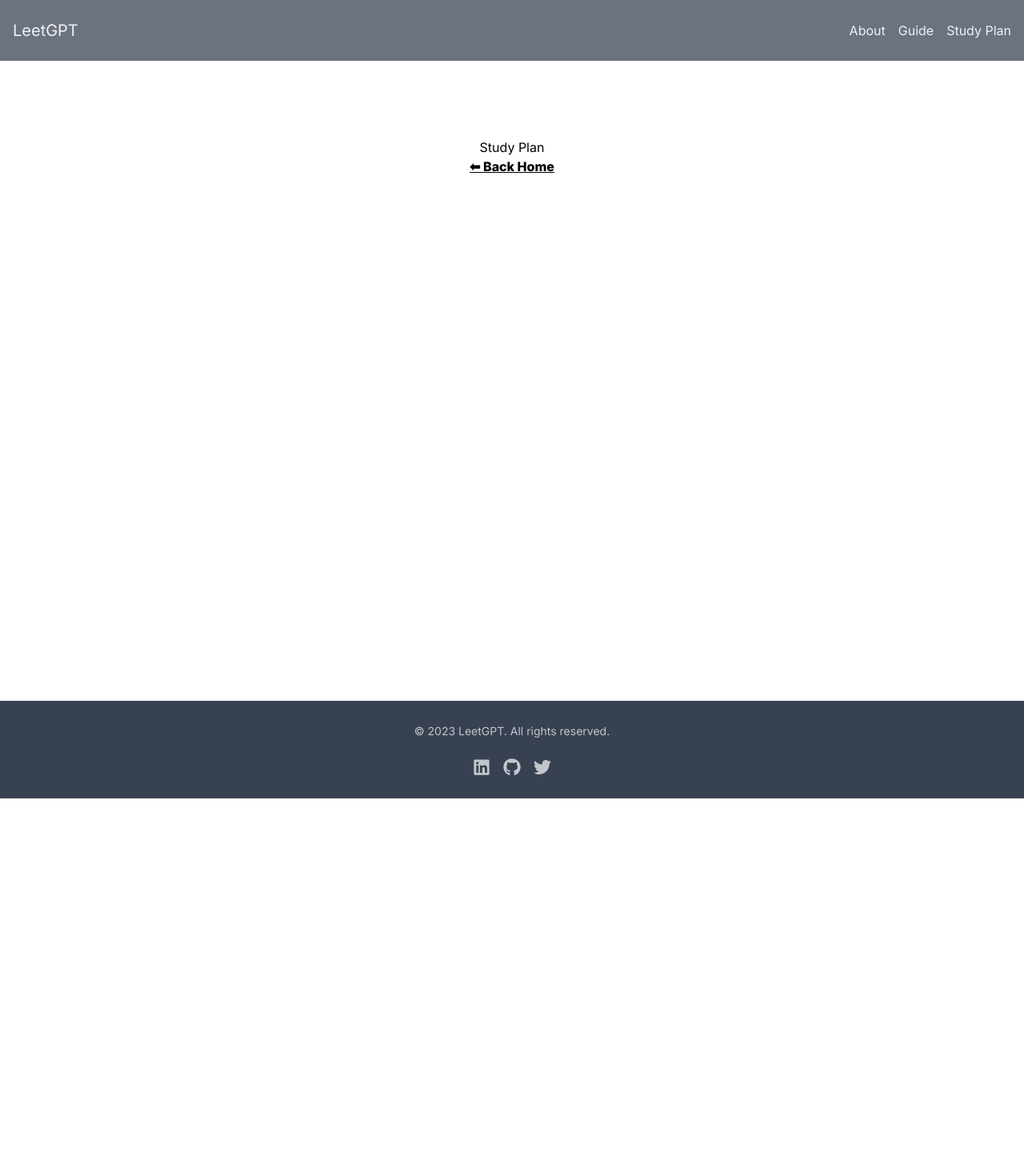
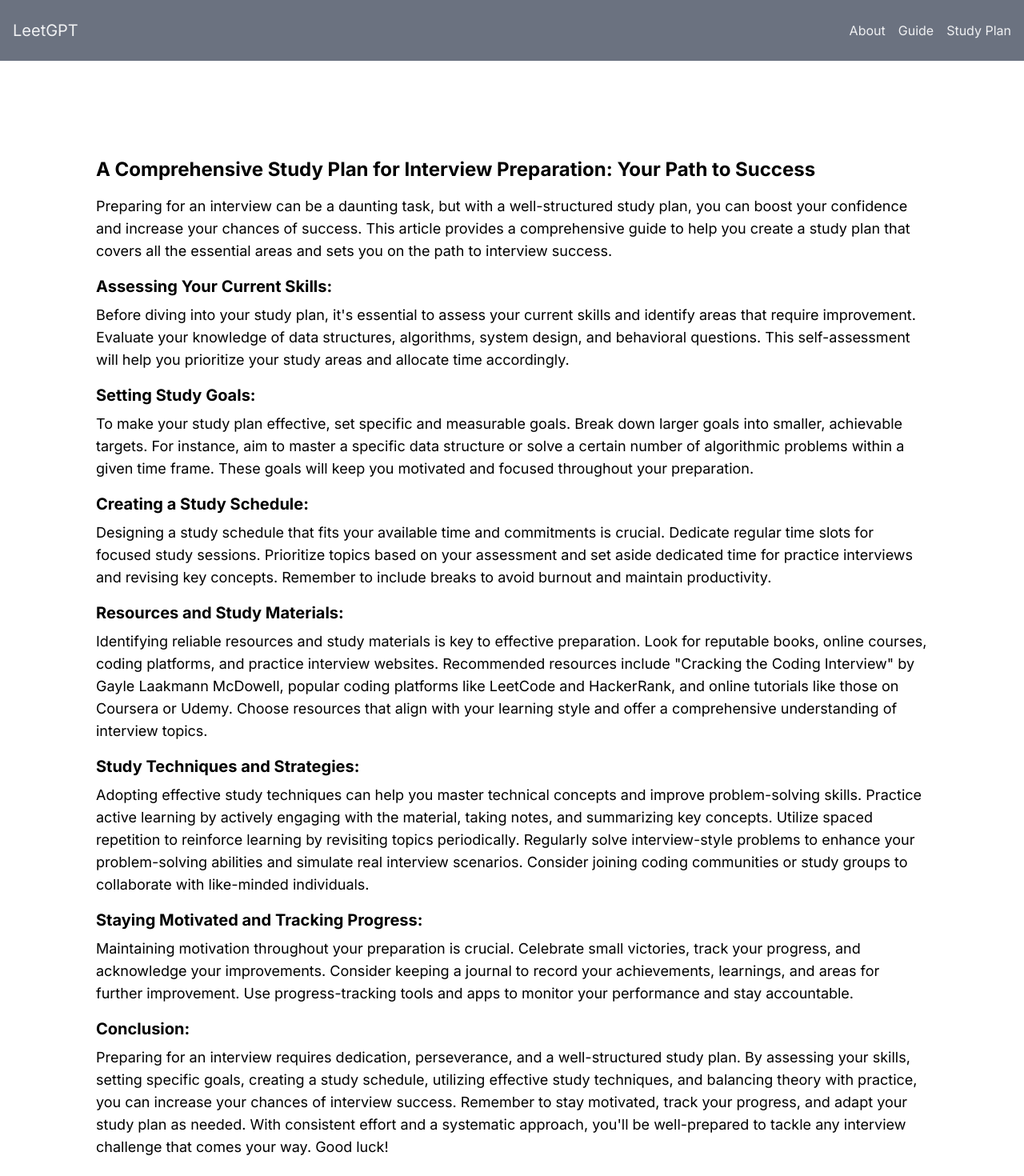
Before and after one commit to SushantChhetry/ai-project, a Next.js app in the folder leet-gpt/: page /pages/study-plan in a window 1280 px wide. Shown: the top 1470 px of the page at 80% size. Before the commit the page ends 998 px from the top, so only its background shows below. Built offline with nearby package versions, Linux system fonts and the light colour scheme.

Commit message:
Added content to study plan

```diff
--- a/leet-gpt/app/components/Search.tsx
+++ b/leet-gpt/app/components/Search.tsx
@@ -23,13 +23,13 @@ export default function Search() {
   return (
     <div>
 
-        <form onSubmit={handleSubmit}>
+        <form onSubmit={handleSubmit} className='container flex flex-col justify-center align-middle'>
             <input type='text' placeholder='enter your leet code problem' onChange={handleChange}   className="py-4 mt-2 border border-gray-300 rounded-md px-7 focus:outline-none focus:border-green-500 "
 />
             <br />
 
             <br/>
-            <button className="px-4 py-2 font-bold text-white bg-green-500 rounded hover:bg-green-600" type='submit'>
+            <button className="px-4 py-2 font-bold text-white bg-green-500 rounded hover:bg-green-600 max-w-xs:" type='submit'>
                 Search
             </button>
         </form>
--- a/leet-gpt/app/pages/study-plan/page.tsx
+++ b/leet-gpt/app/pages/study-plan/page.tsx
@@ -2,7 +2,60 @@ import BackHome from "@/app/components/BackHome"
 
 export default function page() {
   return (
-    <div className='flex flex-col items-center min-h-screen p-24'>Study Plan
+    <div className='flex flex-col items-center min-h-screen p-24'>
+        <div className="p-6">
+      <h1 className="mb-3 text-2xl font-bold">A Comprehensive Study Plan for Interview Preparation: Your Path to Success</h1>
+
+      <div className="my-4">
+        <p className="text-lg">
+          Preparing for an interview can be a daunting task, but with a well-structured study plan, you can boost your confidence and increase your chances of success. This article provides a comprehensive guide to help you create a study plan that covers all the essential areas and sets you on the path to interview success.
+        </p>
+      </div>
+
+      <div className="my-4">
+        <h2 className="mb-2 text-xl font-bold">Assessing Your Current Skills:</h2>
+        <p className="text-lg">
+          Before diving into your study plan, it's essential to assess your current skills and identify areas that require improvement. Evaluate your knowledge of data structures, algorithms, system design, and behavioral questions. This self-assessment will help you prioritize your study areas and allocate time accordingly.
+        </p>
+      </div>
+      <div className="my-4">
+        <h2 className="mb-2 text-xl font-bold">Setting Study Goals:</h2>
+        <p className="text-lg">
+          To make your study plan effective, set specific and measurable goals. Break down larger goals into smaller, achievable targets. For instance, aim to master a specific data structure or solve a certain number of algorithmic problems within a given time frame. These goals will keep you motivated and focused throughout your preparation.
+        </p>
+      </div>
+      <div className="my-4">
+        <h2 className="mb-2 text-xl font-bold">Creating a Study Schedule:</h2>
+        <p className="text-lg">
+          Designing a study schedule that fits your available time and commitments is crucial. Dedicate regular time slots for focused study sessions. Prioritize topics based on your assessment and set aside dedicated time for practice interviews and revising key concepts. Remember to include breaks to avoid burnout and maintain productivity.
+        </p>
+      </div>
+      <div className="my-4">
+        <h2 className="mb-2 text-xl font-bold">Resources and Study Materials:</h2>
+        <p className="text-lg">
+          Identifying reliable resources and study materials is key to effective preparation. Look for reputable books, online courses, coding platforms, and practice interview websites. Recommended resources include "Cracking the Coding Interview" by Gayle Laakmann McDowell, popular coding platforms like LeetCode and HackerRank, and online tutorials like those on Coursera or Udemy. Choose resources that align with your learning style and offer a comprehensive understanding of interview topics.
+        </p>
+      </div>
+      <div className="my-4">
+        <h2 className="mb-2 text-xl font-bold">Study Techniques and Strategies:</h2>
+        <p className="text-lg">
+          Adopting effective study techniques can help you master technical concepts and improve problem-solving skills. Practice active learning by actively engaging with the material, taking notes, and summarizing key concepts. Utilize spaced repetition to reinforce learning by revisiting topics periodically. Regularly solve interview-style problems to enhance your problem-solving abilities and simulate real interview scenarios. Consider joining coding communities or study groups to collaborate with like-minded individuals.
+        </p>
+      </div>
+      <div className="my-4">
+        <h2 className="mb-2 text-xl font-bold">Staying Motivated and Tracking Progress:</h2>
+        <p className="text-lg">
+          Maintaining motivation throughout your preparation is crucial. Celebrate small victories, track your progress, and acknowledge your improvements. Consider keeping a journal to record your achievements, learnings, and areas for further improvement. Use progress-tracking tools and apps to monitor your performance and stay accountable.
+        </p>
+      </div>
+      <div className="my-4">
+        <h2 className="mb-2 text-xl font-bold">Conclusion:</h2>
+        <p className="text-lg">
+          Preparing for an interview requires dedication, perseverance, and a well-structured study plan. By assessing your skills, setting specific goals, creating a study schedule, utilizing effective study techniques, and balancing theory with practice, you can increase your chances of interview success. Remember to stay motivated, track your progress, and adapt your study plan as needed. With consistent effort and a systematic approach, you'll be well-prepared to tackle any interview challenge that comes your way. Good luck!
+        </p>
+      </div>
+
+    </div>
     <BackHome/>
     </div>
   )
```
Also changed, not shown: leet-gpt/utils/api.tsx (deleted, +0 -28 lines), leet-gpt/utils/openApi.tsx (+8 -6 lines).
